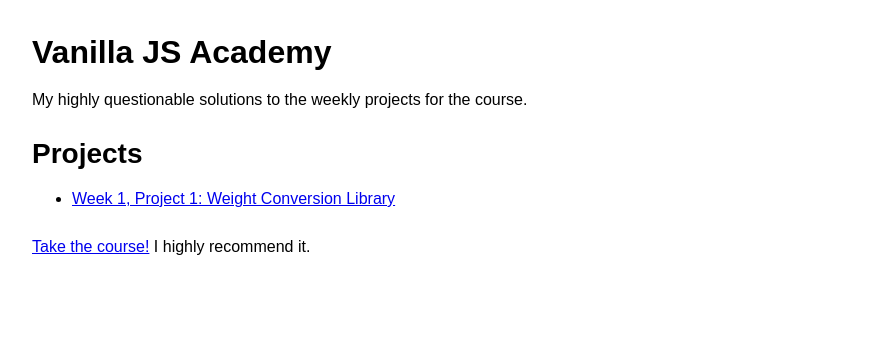
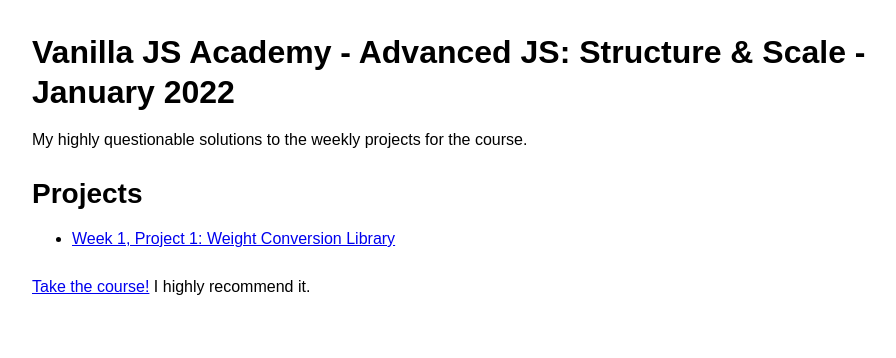
Before and after one commit to badfeather/vjsa-advanced, a plain HTML site: page index.html in a window 1280 px wide. Shown: the whole page, without its empty margins (144-1040 px from the left). Drawn offline with nearby package versions, Linux system fonts and the light colour scheme.

Commit message:
added course name to lp

```diff
--- a/index.html
+++ b/index.html
@@ -3,7 +3,7 @@
 
 <head>
 	<meta charset="utf-8">
-	<title>Vanilla JS Academy</title>
+	<title>Vanilla JS Academy - Advanced JS: Structure & Scale - January 2022</title>
 	<meta name="description" content="">
 	<meta name="viewport" content="width=device-width, initial-scale=1">
 	<link rel="stylesheet" href="css/normalize.css">
@@ -14,7 +14,7 @@
 </head>
 
 <body>
-	<h1>Vanilla JS Academy</h1>
+	<h1>Vanilla JS Academy - Advanced JS: Structure & Scale - January 2022</h1>
 	<p>My highly questionable solutions to the weekly projects for the course.</p>
 	<nav>
 		<h2>Projects</h2>
```
